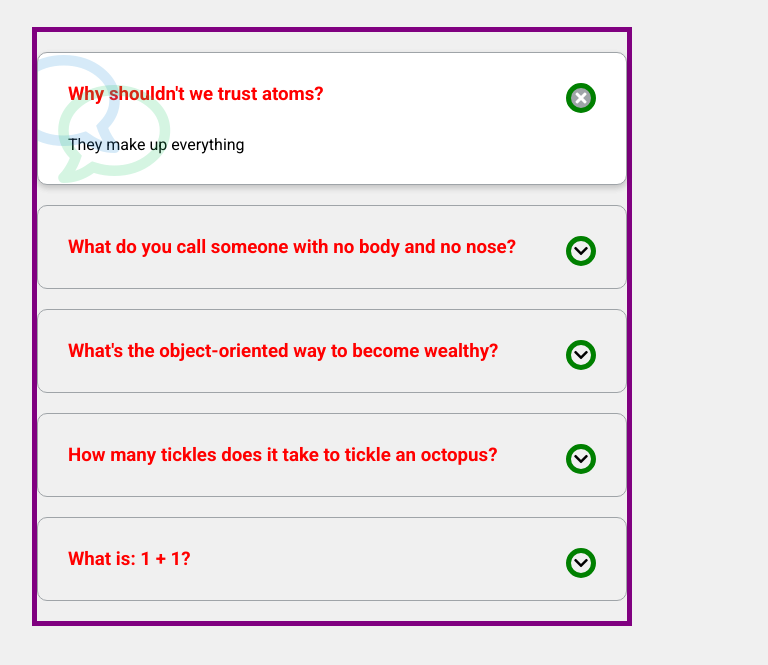
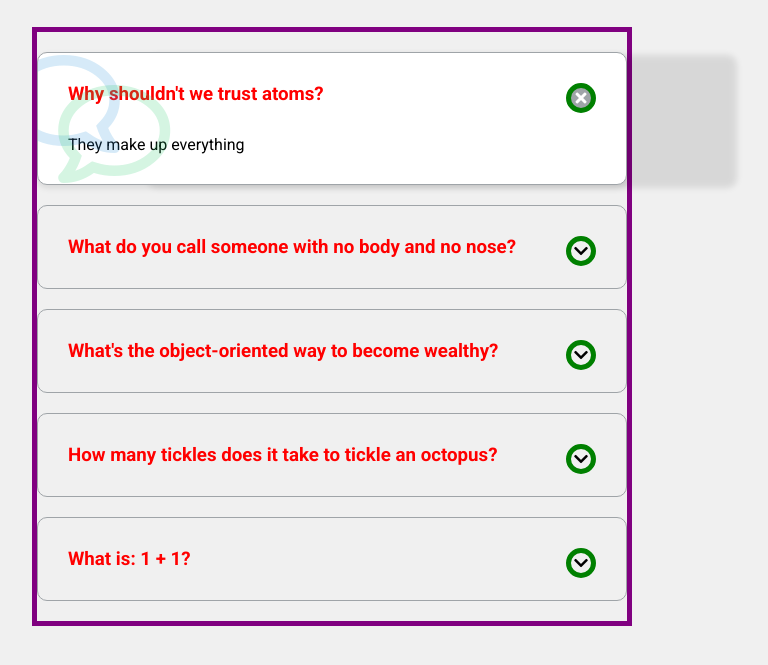
Before and after one commit to elementtest/50_projects, a plain HTML site: page 13-faq/index.html in a window 1280 px wide. Shown: the part 91-756 px from the top of the page, without its empty margins (308-1076 px from the left). Drawn offline with Linux system fonts and the light colour scheme.

Commit message:
shadow box demonstration

```diff
--- a/13-faq/style.css
+++ b/13-faq/style.css
@@ -37,7 +37,9 @@ h1 {
 .faq.active {
   /* the joke box that is clicked */
   background-color: #fff;
-  box-shadow: 0 3px 6px rgba(0, 0, 0, 0.1), 0 3px 6px rgba(0, 0, 0, 0.1);
+  /* box shadow 0px on the horizontal offset 3px on the vertical offset and 6px on the blur */
+  box-shadow: 110px 3px 6px rgba(0, 0, 0, 0.1), 0 3px 6px rgba(0, 0, 0, 0.1);
+  /* purposefully made the box shadow bigger to demonstrate its use... when you click on each box the horizontal shadow of 110px will extend wayyy outside of the box */
 }
 
 .faq.active::before,
```
